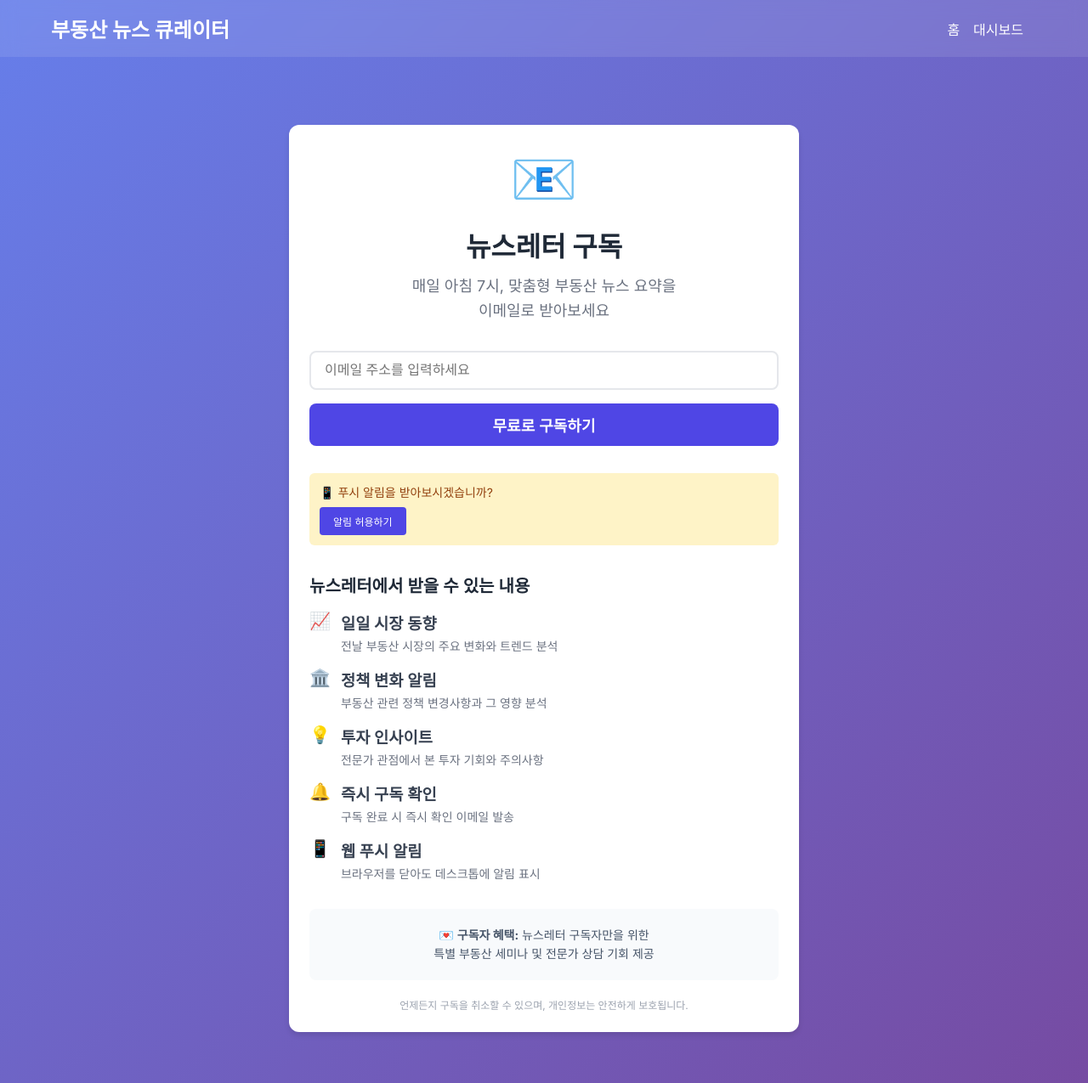
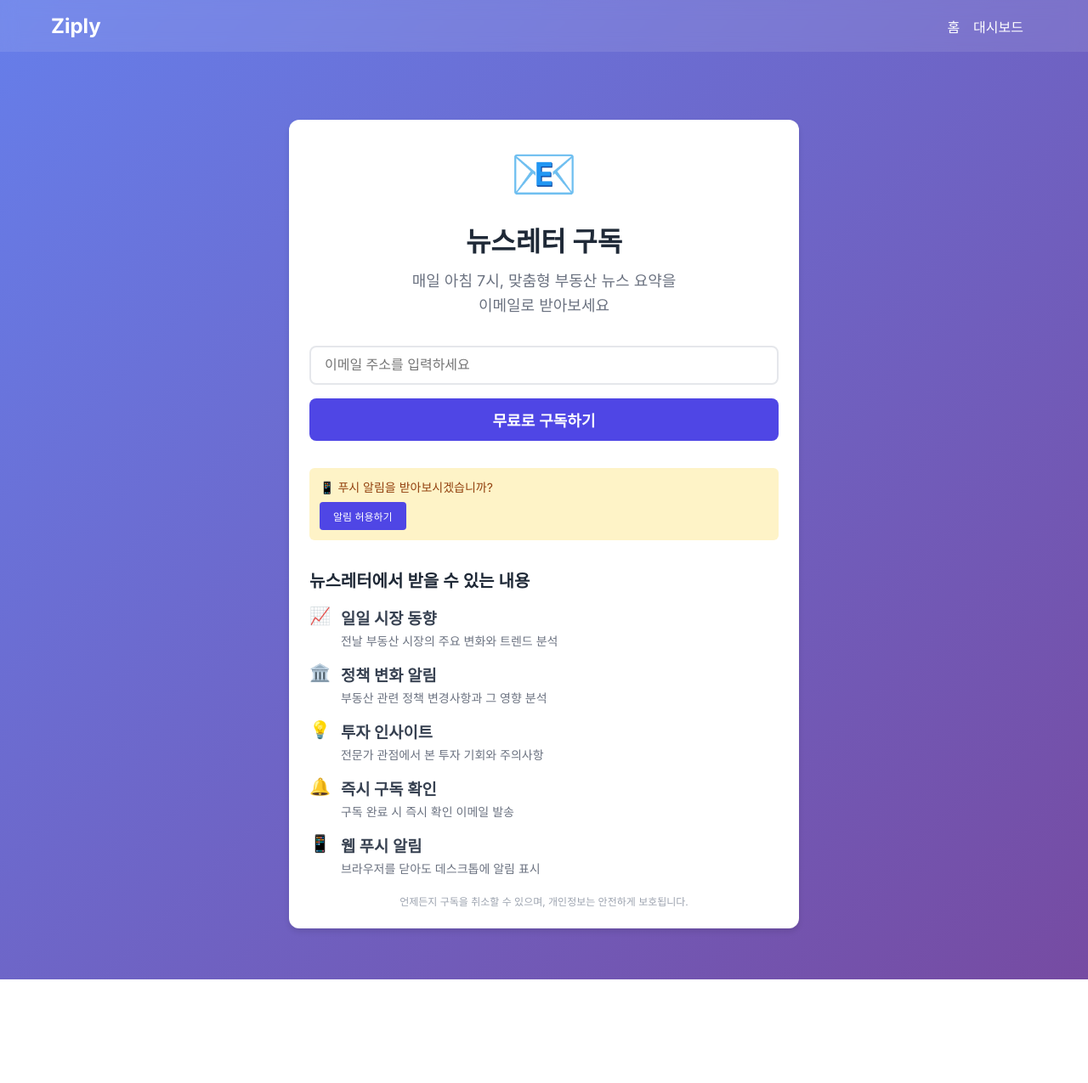
Before and after one commit to carawoo/Ziply, a Next.js app: page /newsletter in a window 1280 px wide. Shown: the whole page at 85% size. After the commit the page ends 1153 px from the top, so only its background shows below. Built offline with nearby package versions, Linux system fonts and the light colour scheme; what @supabase/auth-helpers-nextjs would draw is missing.

Commit message:
chore(brand): rename to Ziply across site (headings, emails, push, SW)

```diff
--- a/app/api/push-notification/route.ts
+++ b/app/api/push-notification/route.ts
@@ -31,7 +31,7 @@ export async function POST(request: NextRequest) {
     }
 
     const payload = JSON.stringify({
-      title: title || '부동산 뉴스 큐레이터',
+      title: title || 'Ziply',
       body: body || '새로운 뉴스가 도착했습니다!',
       icon: '/favicon.ico',
       badge: '/favicon.ico',
--- a/app/layout.tsx
+++ b/app/layout.tsx
@@ -4,8 +4,8 @@ import { Inter } from 'next/font/google'
 const inter = Inter({ subsets: ['latin'] })
 
 export const metadata = {
-  title: '부동산 뉴스 큐레이터',
-  description: '부동산 초보자를 위한 맞춤형 뉴스 요약 서비스',
+  title: 'Ziply',
+  description: 'Ziply - 부동산 초보자를 위한 맞춤형 뉴스 요약 서비스',
 }
 
 export default function RootLayout({
--- a/app/newsletter/page.tsx
+++ b/app/newsletter/page.tsx
@@ -74,7 +74,7 @@ export default function Newsletter() {
       <header className="header">
         <div className="container">
           <nav className="nav">
-            <div className="logo">부동산 뉴스 큐레이터</div>
+            <div className="logo">Ziply</div>
             <div>
               <a href="/" style={{ marginRight: '16px', color: 'white' }}>
                 홈
@@ -212,19 +212,6 @@ export default function Newsletter() {
             </div>
 
             <div style={{
-              marginTop: '32px',
-              padding: '20px',
-              background: '#f8fafc',
-              borderRadius: '8px',
-              textAlign: 'center'
-            }}>
-              <p style={{ color: '#475569', fontSize: '14px', lineHeight: '1.6' }}>
-                💌 <strong>구독자 혜택:</strong> 뉴스레터 구독자만을 위한<br />
-                특별 부동산 세미나 및 전문가 상담 기회 제공
-              </p>
-            </div>
-
-            <div style={{
               marginTop: '20px',
               textAlign: 'center',
               fontSize: '12px',
--- a/lib/email.ts
+++ b/lib/email.ts
@@ -22,7 +22,7 @@ const createSubscriptionConfirmationHTML = (email: string) => {
     <head>
       <meta charset="utf-8">
       <meta name="viewport" content="width=device-width, initial-scale=1.0">
-      <title>뉴스레터 구독 완료 - 부동산 뉴스 큐레이터</title>
+      <title>뉴스레터 구독 완료 - Ziply</title>
     </head>
     <body style="font-family: -apple-system, BlinkMacSystemFont, 'Segoe UI', Roboto, sans-serif; margin: 0; padding: 0; background-color: #f9fafb;">
       <div style="max-width: 600px; margin: 0 auto; background-color: white;">
@@ -32,7 +32,7 @@ const createSubscriptionConfirmationHTML = (email: string) => {
             🎉 구독 완료!
           </h1>
           <p style="color: rgba(255,255,255,0.9); margin: 8px 0 0 0; font-size: 16px;">
-            부동산 뉴스 큐레이터 뉴스레터 구독이 완료되었습니다
+            Ziply 뉴스레터 구독이 완료되었습니다
           </p>
         </div>
 
@@ -43,7 +43,7 @@ const createSubscriptionConfirmationHTML = (email: string) => {
               환영합니다! 👋
             </h2>
             <p style="color: #6b7280; margin: 0 0 16px 0; line-height: 1.6;">
-              <strong>${email}</strong>님, 부동산 뉴스 큐레이터 뉴스레터 구독이 성공적으로 완료되었습니다.
+              <strong>${email}</strong>님, Ziply 뉴스레터 구독이 성공적으로 완료되었습니다.
             </p>
             <p style="color: #6b7280; margin: 0; line-height: 1.6;">
               이제 매일 아침 7시에 맞춤형 부동산 뉴스 요약을 받아보실 수 있습니다.
@@ -87,7 +87,7 @@ const createSubscriptionConfirmationHTML = (email: string) => {
               구독 해지가 필요하시면 언제든지 연락주세요.
             </p>
             <p style="color: #9ca3af; font-size: 12px; margin: 0;">
-              © 2024 부동산 뉴스 큐레이터. All rights reserved.
+              © 2024 Ziply. All rights reserved.
             </p>
           </div>
         </div>
@@ -112,7 +112,7 @@ export const sendSubscriptionConfirmation = async (email: string) => {
     const mailOptions = {
       from: process.env.EMAIL_FROM,
       to: email,
-      subject: '[부동산 뉴스 큐레이터] 뉴스레터 구독 완료',
+      subject: '[Ziply] 뉴스레터 구독 완료',
       html: htmlContent,
     }
 
@@ -154,14 +154,14 @@ const createNewsletterHTML = (newsItems: any[], date: string) => {
     <head>
       <meta charset="utf-8">
       <meta name="viewport" content="width=device-width, initial-scale=1.0">
-      <title>${date} 부동산 뉴스 - 부동산 뉴스 큐레이터</title>
+      <title>${date} 부동산 뉴스 - Ziply</title>
     </head>
     <body style="font-family: -apple-system, BlinkMacSystemFont, 'Segoe UI', Roboto, sans-serif; margin: 0; padding: 0; background-color: #f9fafb;">
       <div style="max-width: 600px; margin: 0 auto; background-color: white;">
         <!-- 헤더 -->
         <div style="background: linear-gradient(135deg, #667eea 0%, #764ba2 100%); padding: 32px; text-align: center;">
           <h1 style="color: white; margin: 0; font-size: 28px; font-weight: 700;">
-            📈 부동산 뉴스 큐레이터
+            📈 Ziply
           </h1>
           <p style="color: rgba(255,255,255,0.9); margin: 8px 0 0 0; font-size: 16px;">
             ${date} 오늘의 주요 부동산 뉴스
@@ -257,7 +257,7 @@ export const sendNewsletter = async (email: string) => {
     const mailOptions = {
       from: process.env.EMAIL_FROM,
       to: email,
-      subject: `[부동산 뉴스 큐레이터] ${today} 오늘의 부동산 뉴스`,
+      subject: `[Ziply] ${today} 오늘의 부동산 뉴스`,
       html: htmlContent,
     }
 
@@ -284,10 +284,10 @@ export const sendTestEmail = async (email: string) => {
     const mailOptions = {
       from: process.env.EMAIL_FROM,
       to: email,
-      subject: '[테스트] 부동산 뉴스 큐레이터 이메일 설정 확인',
+      subject: '[테스트] Ziply 이메일 설정 확인',
       html: `
         <h1>이메일 설정이 정상적으로 작동합니다! 🎉</h1>
-        <p>부동산 뉴스 큐레이터의 이메일 발송 기능이 정상적으로 설정되었습니다.</p>
+        <p>Ziply의 이메일 발송 기능이 정상적으로 설정되었습니다.</p>
         <p>매일 아침 7시에 뉴스레터를 받아보실 수 있습니다.</p>
       `
     }
--- a/public/sw.js
+++ b/public/sw.js
@@ -40,7 +40,7 @@ self.addEventListener('push', (event) => {
   console.log('푸시 알림 수신:', event)
 
   let notificationData = {
-    title: '부동산 뉴스 큐레이터',
+    title: 'Ziply',
     body: '새로운 뉴스가 도착했습니다!',
     icon: '/favicon.ico',
     badge: '/favicon.ico',
```
Also changed, not shown: app/page.tsx (+3 -4 lines).
